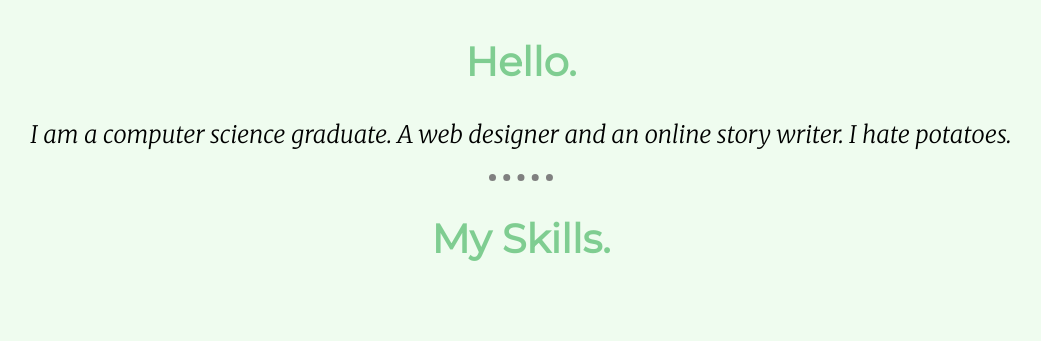
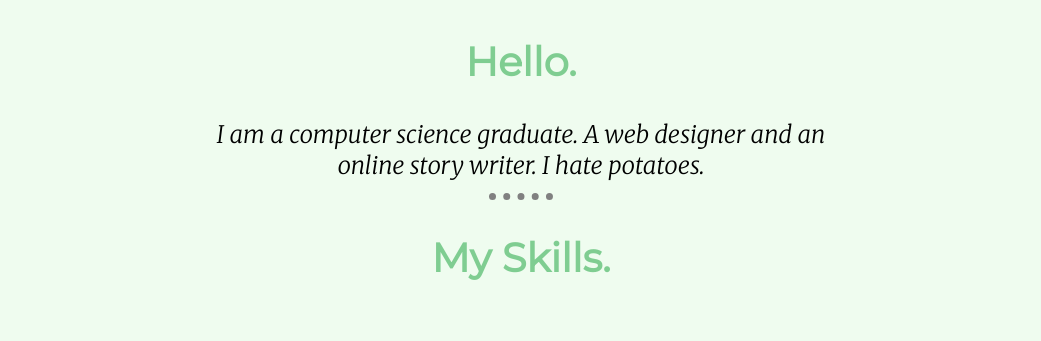
Before and after one commit to MadamPotato/CssCV, a plain HTML site: page index.html in a window 1280 px wide. Shown: the part 925-1266 px from the top of the page, without its empty margins (119-1160 px from the left). Drawn offline with Linux system fonts and the light colour scheme.

Commit message:
Update styles.css

```diff
--- a/css/styles.css
+++ b/css/styles.css
@@ -42,6 +42,10 @@ h3 {
   background-color: #effcef;
   position: relative;
   padding-top: 100px;
+}
+.intro{
+  width: 50%;
+  margin: auto;
 }
 
 .middle-container {}
```
